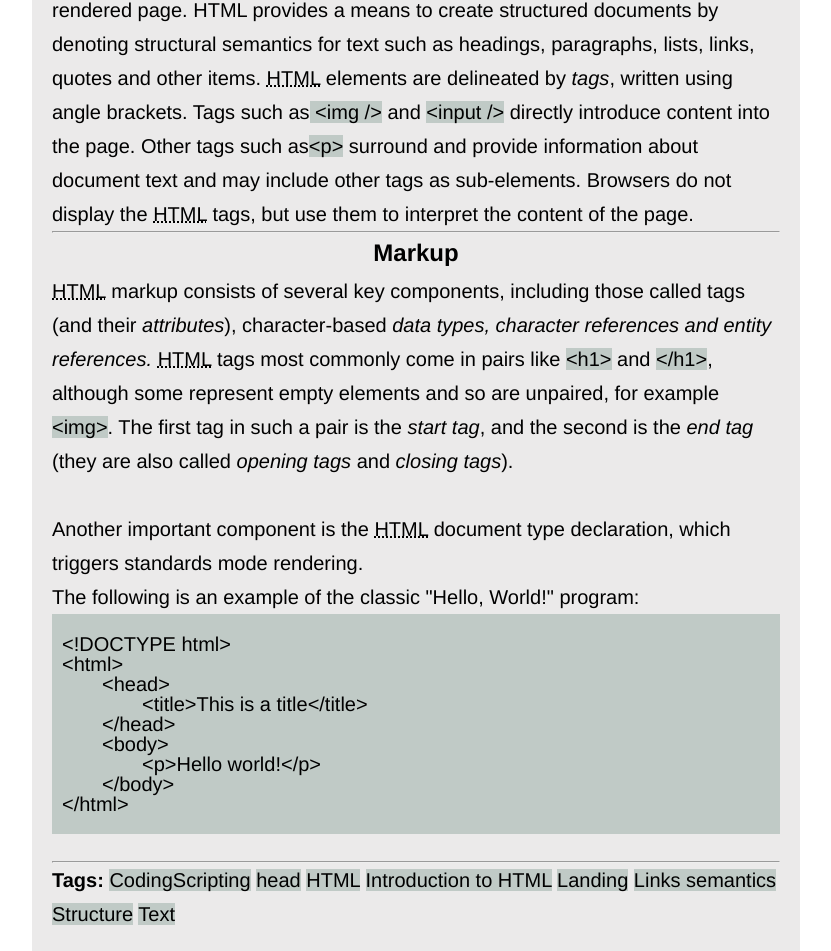
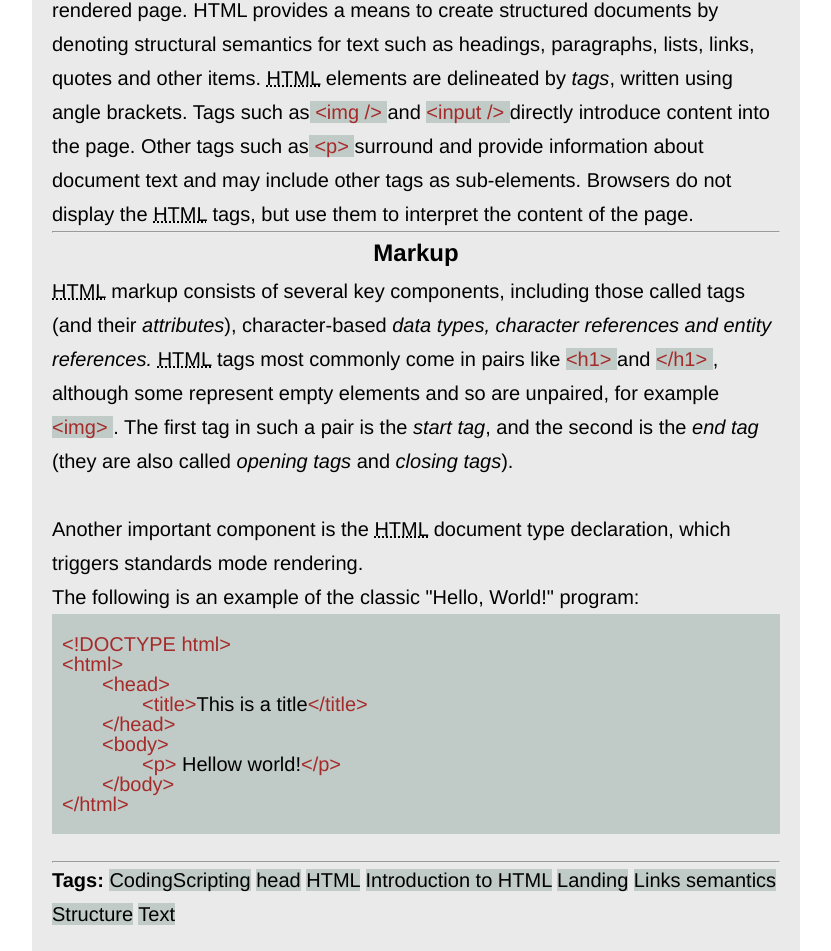
Before and after one commit to ramasQA/hw_step1, a plain HTML site: page work3.html in a window 1280 px wide. Shown: the part 490-1441 px from the top of the page, without its empty margins (224-1055 px from the left). Drawn offline with Linux system fonts and the light colour scheme.

Commit message:
work3 color font

```diff
--- a/work3.html
+++ b/work3.html
@@ -15,25 +15,25 @@
       <p>
         Hypertext Markup Language (<span>HTML</span>) is the standard markup language for creating web pages and web applications. <br>
         Web browsers receive <span>HTML</span> documents from a web server or from local storage and render the documents into multimedia web pages. <span>HTML</span> describes the structure of a web page semantically and originally included cues for the appearance of the document.
-        <span>HTML</span> elements are the building blocks of <span>HTML</span> pages. With <span>HTML</span> constructs, images and other objects such as interactive forms may be embedded into the rendered page. HTML provides a means to create structured documents by denoting structural semantics for text such as headings, paragraphs, lists, links, quotes and other items. <span>HTML</span> elements are delineated by <em>tags</em>, written using angle brackets. Tags such as<mark> &lt;img /></mark> and <mark>&lt;input /></mark> directly introduce content into the page. Other tags such as<mark>&lt;p></mark> surround and provide information about document text and may include other tags as sub-elements. Browsers do not display the <span>HTML</span> tags, but use them to interpret the content of the page.
+        <span>HTML</span> elements are the building blocks of <span>HTML</span> pages. With <span>HTML</span> constructs, images and other objects such as interactive forms may be embedded into the rendered page. HTML provides a means to create structured documents by denoting structural semantics for text such as headings, paragraphs, lists, links, quotes and other items. <span>HTML</span> elements are delineated by <em>tags</em>, written using angle brackets. Tags such as<mark> <sp> &lt;img /> </sp> </mark> and <mark> <sp> &lt;input /></sp> </mark> directly introduce content into the page. Other tags such as<mark> <sp>&lt;p> </sp> </mark> surround and provide information about document text and may include other tags as sub-elements. Browsers do not display the <span>HTML</span> tags, but use them to interpret the content of the page.
       </p>
       <hr>
       <h2>Markup</h2>
-      <p><span>HTML</span> markup consists of several key components, including those called tags (and their <em>attributes</em>), character-based <em>data types, character references and entity references.</em> <span>HTML</span> tags most commonly come in pairs like <mark>&lt;h1></mark> and <mark>&lt;/h1></mark>, although some represent empty elements and so are unpaired, for example <mark>&lt;img></mark>. The first tag in such a pair is the <em>start tag</em>, and the second is the <em>end tag</em> (they are also called <em>opening tags</em> and <em>closing tags</em>).
+      <p><span>HTML</span> markup consists of several key components, including those called tags (and their <em>attributes</em>), character-based <em>data types, character references and entity references.</em> <span>HTML</span> tags most commonly come in pairs like <mark> <sp>&lt;h1></sp> </mark> and <mark><sp>&lt;/h1></sp> </mark>, although some represent empty elements and so are unpaired, for example <mark><sp>&lt;img> </sp></mark>. The first tag in such a pair is the <em>start tag</em>, and the second is the <em>end tag</em> (they are also called <em>opening tags</em> and <em>closing tags</em>).
 
         Another important component is the <span>HTML</span> document type declaration, which triggers standards mode rendering.
         The following is an example of the classic "Hello, World!" program:</p>
         <div class="code">
         <p class="codetext">
-            &lt;!DOCTYPE html>
+            <sp>&lt;!DOCTYPE html>
             &lt;html>
             &emsp;&emsp;&lt;head>
-            &emsp;&emsp;&emsp;&emsp;&lt;title>This is a title&lt;/title>
-            &emsp;&emsp;&lt;/head>
+            &emsp;&emsp;&emsp;&emsp;&lt;title></sp>This is a title<sp>&lt;/title></sp>
+            <sp>&emsp;&emsp;&lt;/head>
             &emsp;&emsp;&lt;body>
-            &emsp;&emsp;&emsp;&emsp;&lt;p>Hello world!&lt;/p>
-            &emsp;&emsp;&lt;/body>
-            &lt;/html>
+            &emsp;&emsp;&emsp;&emsp;&lt;p></sp> Hellow world!<sp>&lt;/p></sp>
+            <sp>&emsp;&emsp;&lt;/body>
+            &lt;/html></sp>
         </p>
     </div>
     <br>
@@ -72,7 +72,9 @@
         text-align: left;
         white-space: pre-line;
         font-size: 20px;
-
+    }
+    sp{
+        color: brown;
     }
 
     span {
```
